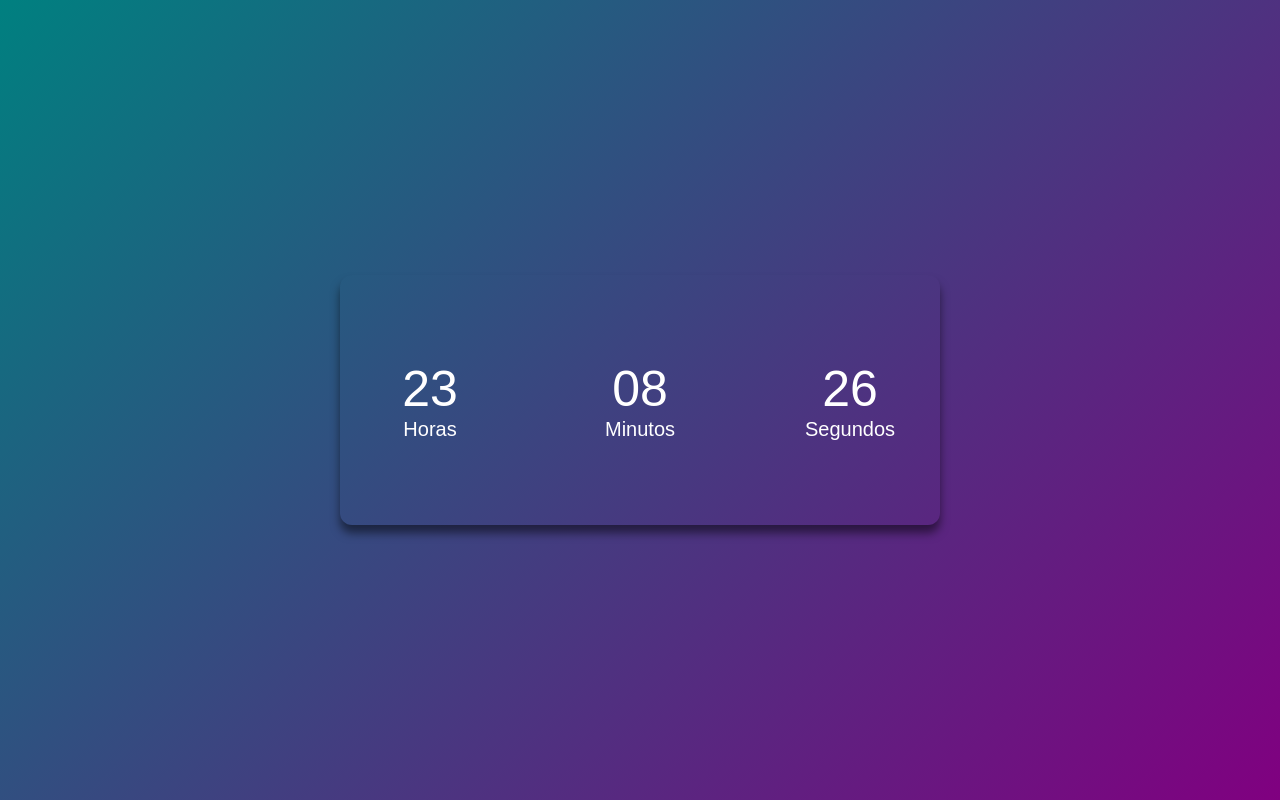
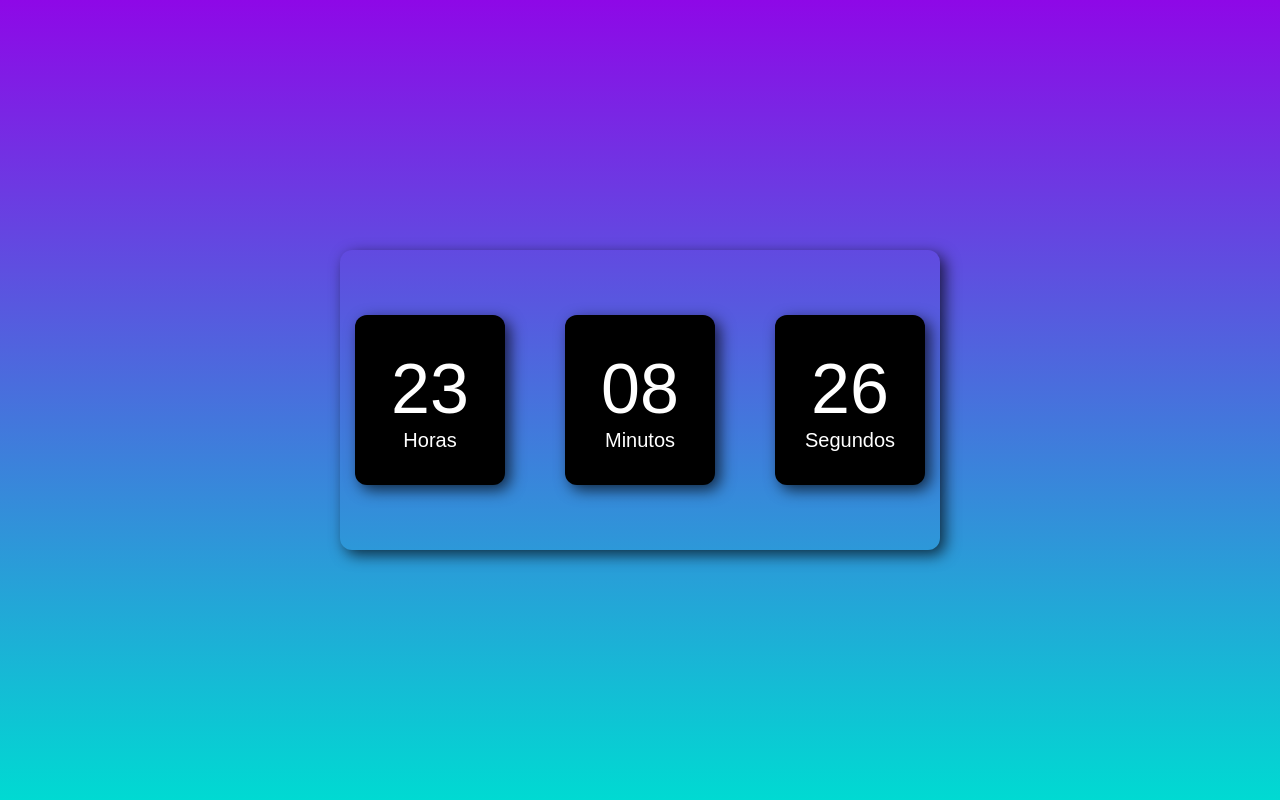
Before and after one commit to enzomaragno/digital-clock, a plain HTML site: page index.html in a window 1280 px wide. Drawn offline with Linux system fonts and the light colour scheme; a web font is replaced by a local one.

Commit message:
Update style.css

```diff
--- a/assets/css/style.css
+++ b/assets/css/style.css
@@ -8,7 +8,7 @@
 
 body{
   height: 100vh;
-  background: linear-gradient(135deg, #008080, #800080);
+  background: linear-gradient(#8e08e7, #00dad2);
   display: flex;
   align-items: center;
   justify-content: center;
@@ -18,17 +18,19 @@ body{
 
 .relogio{
   display: flex;
-  height: 250px;
+  height: 300px;
   width: 600px;
   gap: 30px;
   border-radius: 12px;
   align-items: center;
   justify-content: space-around;
-  box-shadow: 0px 8px 10px rgba(0, 0 , 0, .5);
+  box-shadow: 5px 5px 15px rgba(0, 0 , 0, .7);
+
+  /* box-shadow: 0px 8px 10px rgba(0, 0, 0, 0.726); */
 }
 
 .relogio div {
-  background-color: 800080;
+  background-color: black;
   color: white;
   height: 170px;
   width: 150px;
@@ -37,13 +39,16 @@ body{
   display: flex;
   flex-direction: column;
   border-radius: 12px;
-  /* box-shadow: 5px 5px 15px rgba(0, 0 , 0, .7); */
+  box-shadow: 5px 5px 15px rgba(0, 0 , 0, .7);
 }
 
-.relogio span {
-  font-size: 50px;
-}
+
 
 .relogio span.tempo{
   font-size: 20px;
 }
+
+#horas, #minutos, #segundos{
+  font-size: 70px;
+
+}
```
